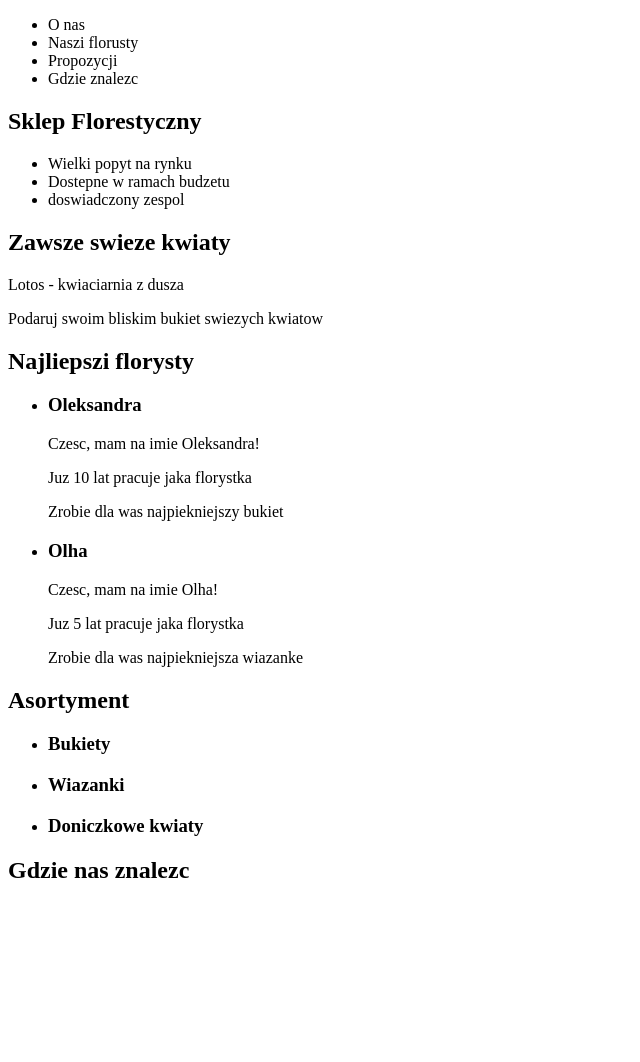
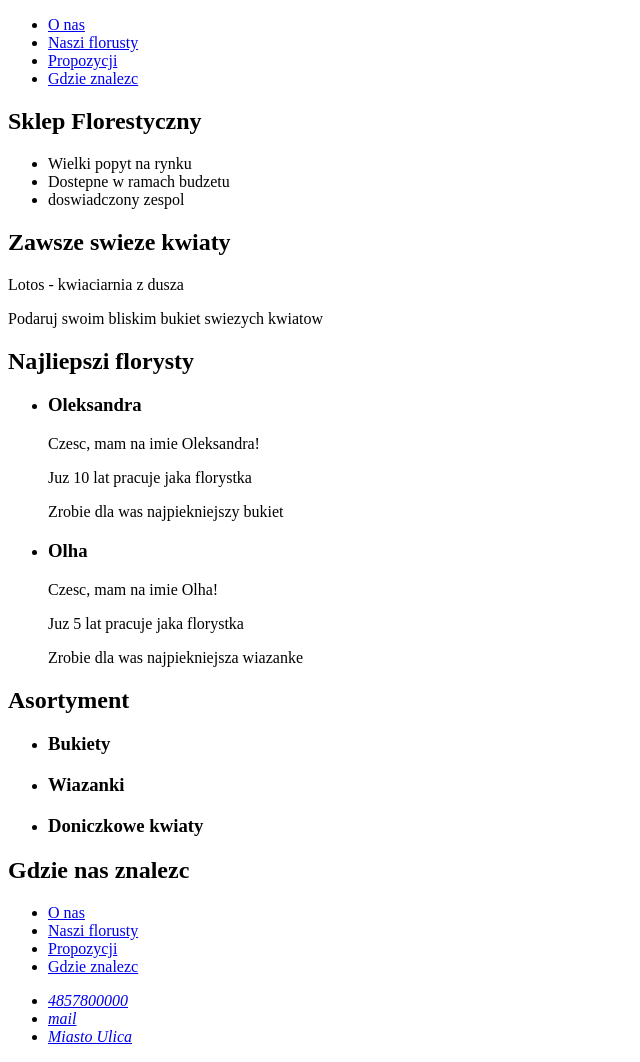
Before and after one commit to OleksandraArkh/genius-homework-2024, a plain HTML site: page index.html in a window 1280 px wide. Shown: the whole page, without its empty margins (0-640 px from the left). Before the commit the page ends 904 px from the top, so only its background shows below. Drawn offline with Linux system fonts and the light colour scheme.

Commit message:
Add files via upload

```diff
--- a/index.html
+++ b/index.html
@@ -10,10 +10,10 @@
     <nav>
         <!-- logo -->
         <ul>
-            <li>O nas</li>
-            <li>Naszi florusty</li>
-            <li>Propozycji</li>
-            <li>Gdzie znalezc</li>
+            <li><a href="#">O nas</a></li>
+            <li><a href="#">Naszi florusty</a></li>
+            <li><a href="#">Propozycji</a></li>
+            <li><a href="#">Gdzie znalezc</a></li>
         </ul>
     </nav>
         <!-- call -->
@@ -55,7 +55,7 @@
     </section>
     <section>
         <h2> Asortyment </h2>
-<ul>
+    <ul>
     <li>
         <article>
             <h3> Bukiety </h3>
@@ -71,12 +71,29 @@
             <h3> Doniczkowe kwiaty </h3>
         </article>
        </li>
-</ul>
+    </ul>
     </section>
     <section>
         <h2> Gdzie nas znalezc </h2>
     </section>
    </main>
-   <footer></footer>
+   <footer>
+    <nav>
+        <!-- logo -->
+        <ul>
+            <li><a href="#">O nas</a></li>
+            <li><a href="#">Naszi florusty</a></li>
+            <li><a href="#">Propozycji</a></li>
+            <li><a href="#">Gdzie znalezc</a></li>
+        </ul>
+    </nav>
+    <address>
+        <ul>
+            <li><a href="tel: 4857800000">4857800000</a></li>
+            <li><a href="mail: mail">mail</li>
+            <li><a href="posylanie z google maps">Miasto Ulica</li>
+        </ul>
+    </address>
+   </footer>
 </body>
 </html>
```
